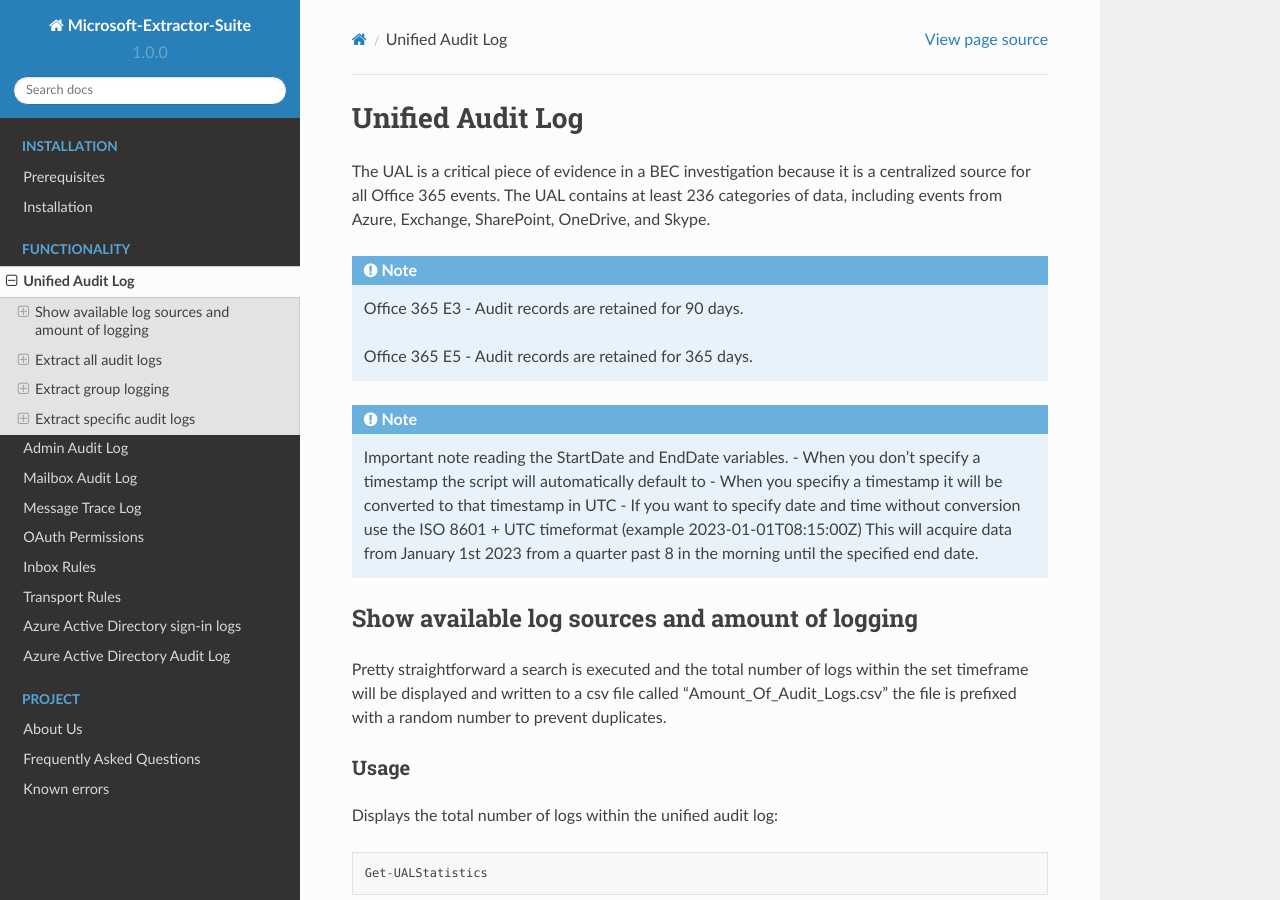
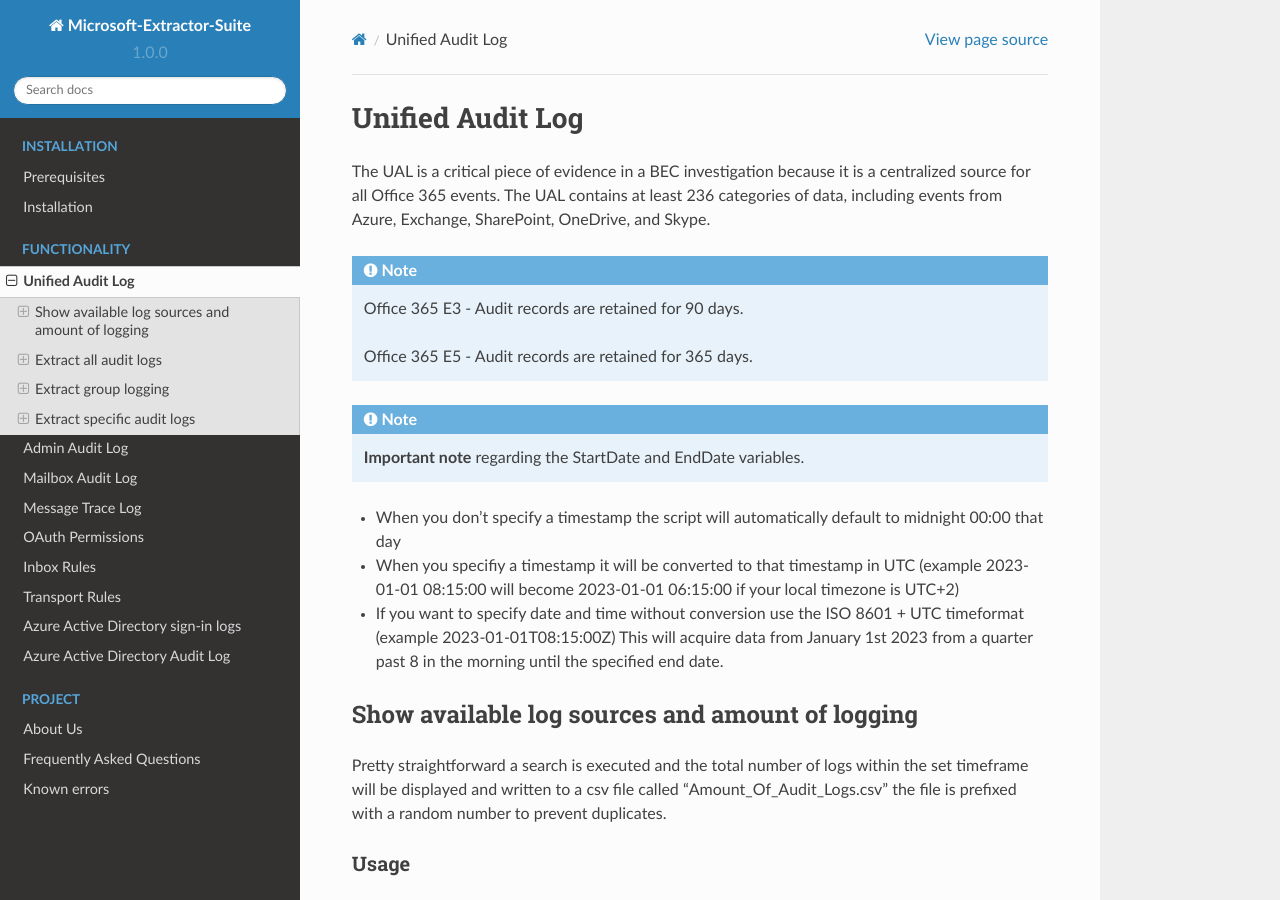
Before and after one commit to invictus-ir/Microsoft-Extractor-Suite, a Sphinx documentation site: the page built from docs/source/functionality/UnifiedAuditLog.rst, in a window 1280 px wide and 900 px high. Built offline with Sphinx 7.4.7 and the Read the Docs theme 2.0.0, drawn with Linux system fonts in a browser that asks for light colours.

Commit message:
Update UnifiedAuditLog.rst
Added formatting and examples for timezone documentation.

```diff
--- a/docs/source/functionality/UnifiedAuditLog.rst
+++ b/docs/source/functionality/UnifiedAuditLog.rst
@@ -13,10 +13,12 @@
 
 .. note::
 
-  Important note reading the StartDate and EndDate variables.
-  - When you don't specify a timestamp the script will automatically default to
-  - When you specifiy a timestamp it will be converted to that timestamp in UTC
-  - If you want to specify date and time without conversion use the ISO 8601 + UTC timeformat (example 2023-01-01T08:15:00Z) This will acquire data from January 1st 2023 from a quarter past 8 in the morning until the specified end date.
+  **Important note** regarding the StartDate and EndDate variables.
+
+- When you don't specify a timestamp the script will automatically default to midnight 00:00 that day
+
+- When you specifiy a timestamp it will be converted to that timestamp in UTC (example 2023-01-01 08:15:00 will become 2023-01-01 06:15:00 if your local timezone is UTC+2)
+- If you want to specify date and time without conversion use the ISO 8601 + UTC timeformat (example 2023-01-01T08:15:00Z) This will acquire data from January 1st 2023 from a quarter past 8 in the morning until the specified end date.
 
 
 
```
